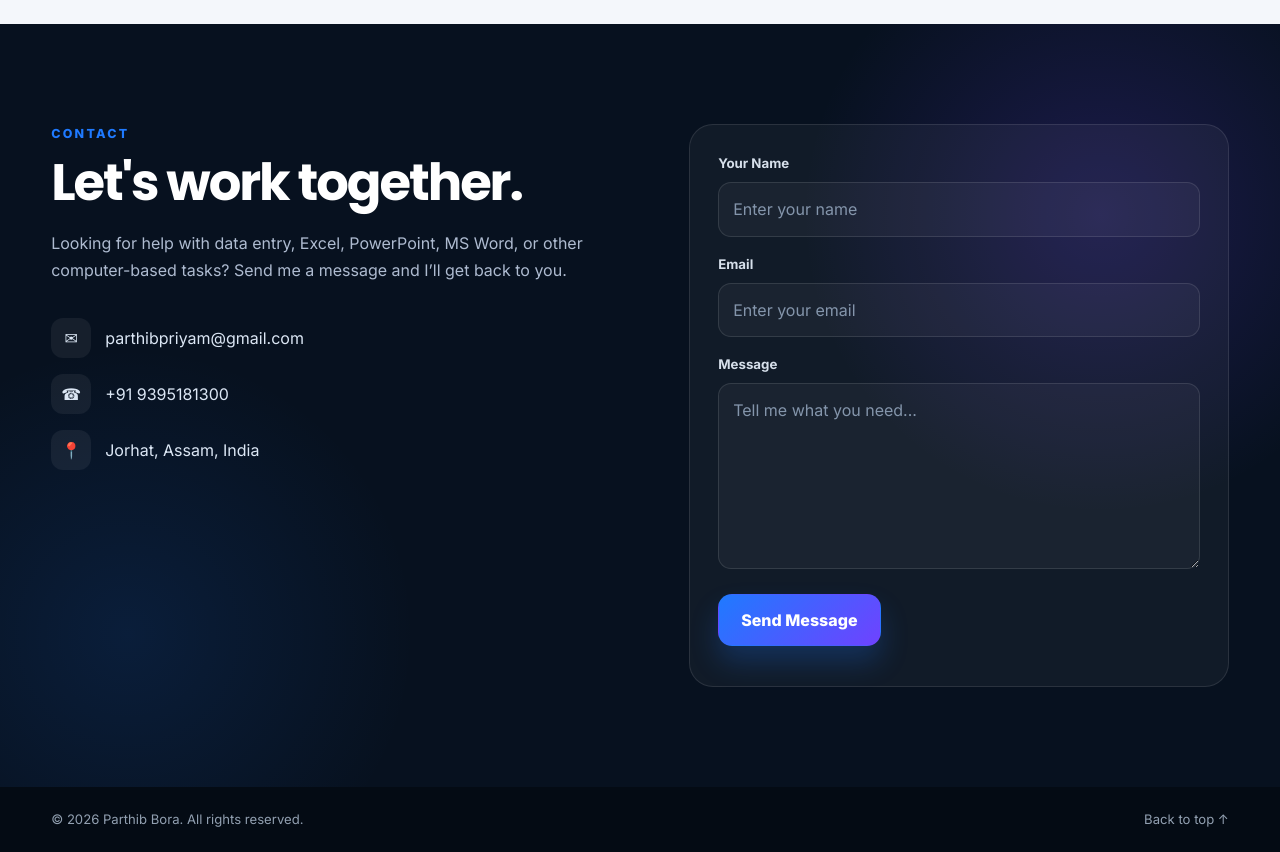
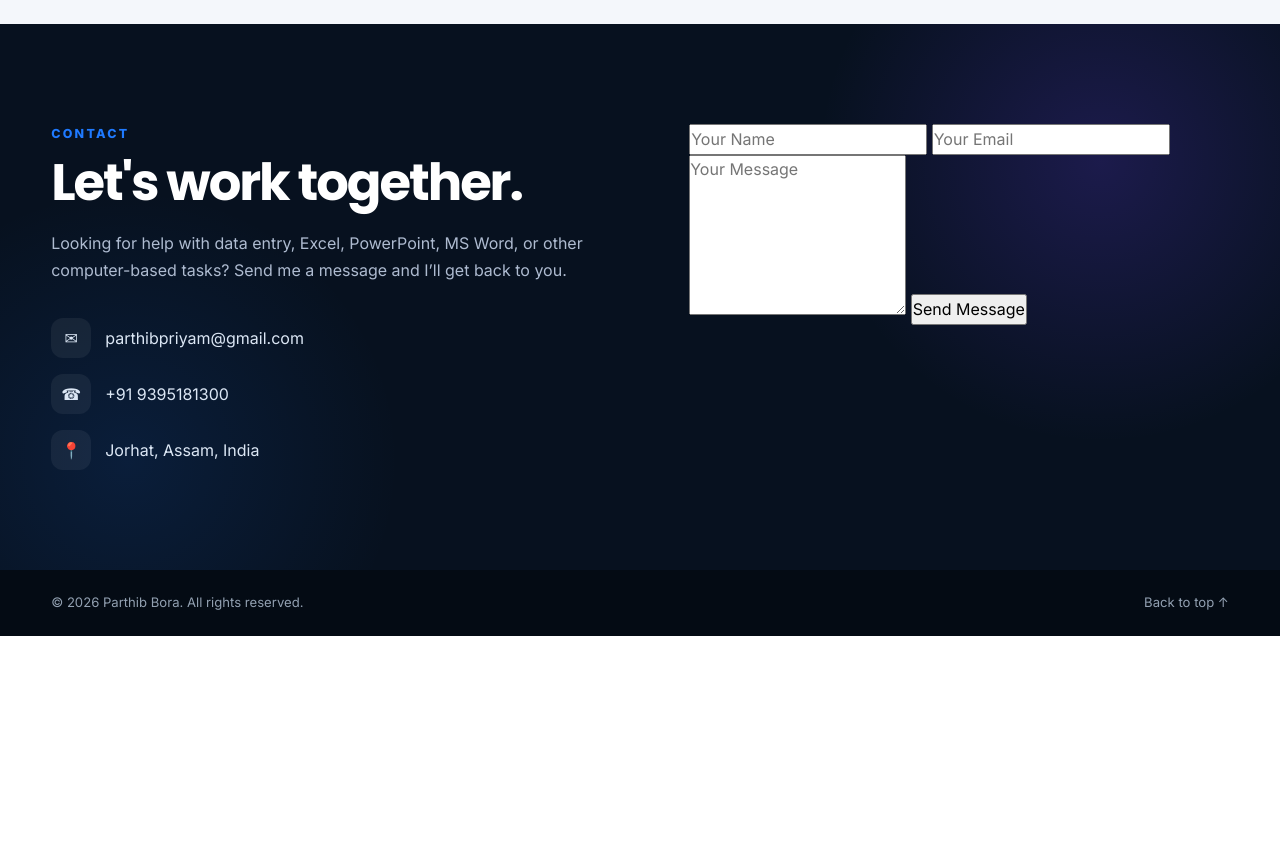
Before and after one commit to parthibpriyam-design/parthib-portfolio, a plain HTML site: page index.html in a window 1280 px wide. Shown: the part 3960-4812 px from the top of the page. After the commit the page ends 4596 px from the top, so only its background shows below. Drawn offline with Linux system fonts and the light colour scheme.

Commit message:
Update index.html

```diff
--- a/index.html
+++ b/index.html
@@ -339,20 +339,22 @@
             </div>
           </div>
         </div>
+<form action="https://formsubmit.co/parthibpriyam@gmail.com" method="POST">
 
-        <form class="contact-form" id="contactForm">
-          <label for="name">Your Name</label>
-          <input id="name" name="name" type="text" placeholder="Enter your name" required />
+  <input type="text" name="name" placeholder="Your Name" required>
 
-          <label for="email">Email</label>
-          <input id="email" name="email" type="email" placeholder="Enter your email" required />
+  <input type="email" name="email" placeholder="Your Email" required>
 
-          <label for="message">Message</label>
-          <textarea id="message" name="message" rows="6" placeholder="Tell me what you need..." required></textarea>
+  <textarea name="message" rows="6" placeholder="Your Message" required></textarea>
 
-          <button class="btn btn-primary" type="submit">Send Message</button>
-          <p class="form-note" id="formNote"></p>
-        </form>
+  <input type="hidden" name="_captcha" value="false">
+  <input type="hidden" name="_template" value="table">
+  <input type="hidden" name="_subject" value="New Portfolio Message">
+
+  <button type="submit">Send Message</button>
+
+       </form>
+
       </div>
     </section>
   </main>
```
